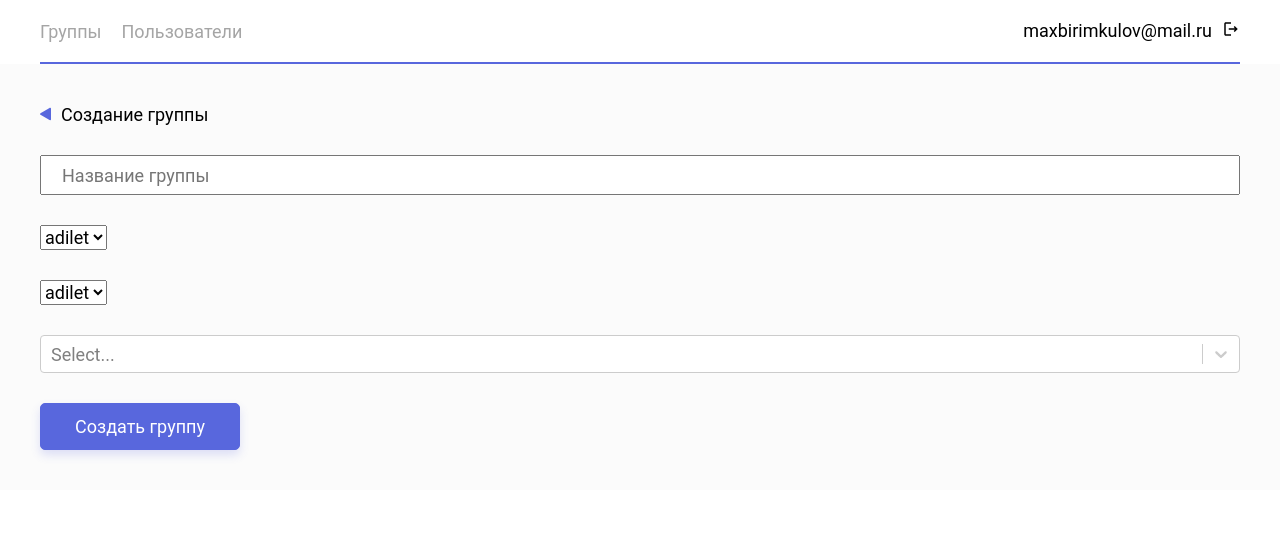
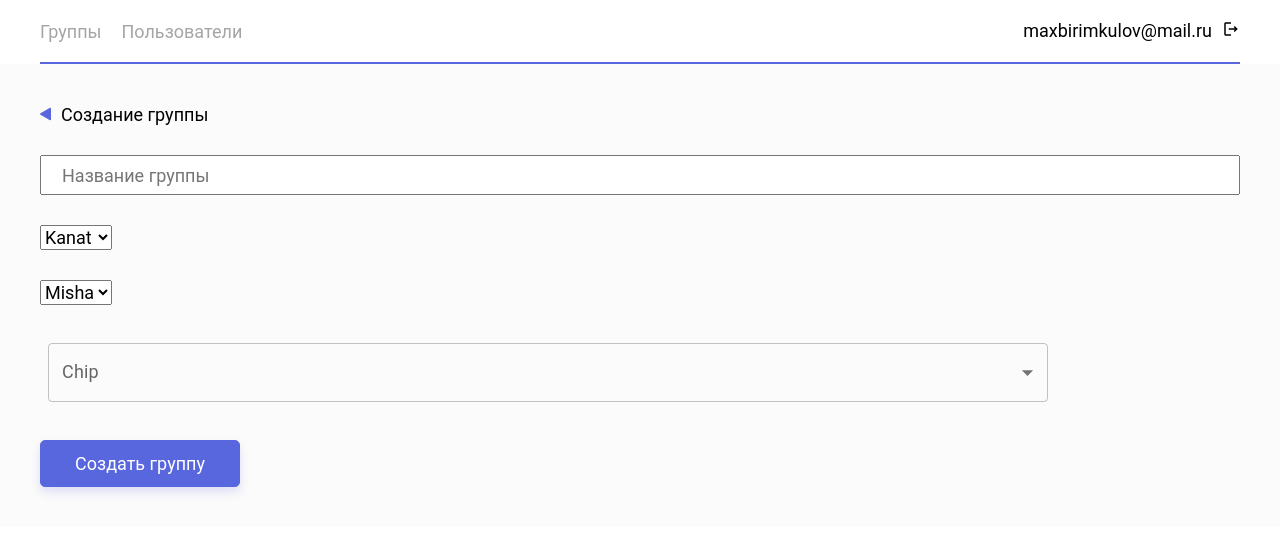
Before and after one commit to PranovAdilet/course, a React (Create React App) app: page /groups/create in a window 1280 px wide. Shown: the top 534 px of the page. Built offline with nearby package versions, Linux system fonts and the light colour scheme; data requests are answered from the project's data file.

Commit message:
add create group

```diff
--- a/db.json
+++ b/db.json
@@ -59,7 +59,7 @@
     {
       "email": "nurs@mail.ru",
       "password": "$2a$10$nGVQsKRzPHushTzxt2YamOc4GLmZ.KKb84PatCt53sBTLzNfNelYe",
-      "name": "adilet",
+      "name": "Kanat",
       "surname": "pranov",
       "phone": "+996543123123",
       "passport": "12312312123",
@@ -73,7 +73,7 @@
     {
       "email": "Muslim@mail.ru",
       "password": "$2a$10$nGVQsKRzPHushTzxt2YamOc4GLmZ.KKb84PatCt53sBTLzNfNelYe",
-      "name": "adilet",
+      "name": "Marat",
       "surname": "pranov",
       "phone": "+996543123123",
       "passport": "12312312123",
@@ -87,7 +87,7 @@
     {
       "email": "Max@mail.ru",
       "password": "$2a$10$nGVQsKRzPHushTzxt2YamOc4GLmZ.KKb84PatCt53sBTLzNfNelYe",
-      "name": "adilet",
+      "name": "Talant",
       "surname": "pranov",
       "phone": "+996543123123",
       "passport": "12312312123",
@@ -101,7 +101,7 @@
     {
       "email": "Adilet@mail.ru",
       "password": "$2a$10$nGVQsKRzPHushTzxt2YamOc4GLmZ.KKb84PatCt53sBTLzNfNelYe",
-      "name": "adilet",
+      "name": "Misha",
       "surname": "pranov",
       "phone": "+996543123123",
       "passport": "12312312123",
@@ -115,7 +115,7 @@
     {
       "email": "Adilet123@mail.ru",
       "password": "$2a$10$nGVQsKRzPHushTzxt2YamOc4GLmZ.KKb84PatCt53sBTLzNfNelYe",
-      "name": "adilet",
+      "name": "Sasha",
       "surname": "pranov",
       "phone": "+996543123123",
       "passport": "12312312123",
@@ -125,8 +125,21 @@
       "payments": [],
       "groups": [],
       "id": 11
+    },
+    {
+      "email": "Nas@mail.ru",
+      "password": "$2a$10$8s9z2fIU..iq1cxh7CNqaOyaAPLxlVSMLrqkvdjVLt40Wj0GbjSPu",
+      "name": "Nastya",
+      "surname": "Kazanskaya",
+      "phone": "+996773505320",
+      "passport": "12332321",
+      "city": "Bishkek",
+      "status": "Offline",
+      "role": "Student",
+      "payments": [],
+      "groups": [],
+      "id": 12
     }
-
   ],
   "groups": [
     {
@@ -134,8 +147,11 @@
       "title": "TS",
       "mentor": "userID",
       "support": "userID",
-      "students": ["userID", "userID"],
-      "start" : ""
+      "students": [
+        "userID",
+        "userID"
+      ],
+      "start": ""
     },
     {
       "id": 1,
@@ -191,6 +207,71 @@
       "id": "920a3f23-b72c-4e9d-8c05-8063294dc295",
       "title": "React",
       "students": ""
+    },
+    {
+      "mentor": "8",
+      "support": "11",
+      "personName": [
+        3,
+        6,
+        5
+      ],
+      "id": 21
+    },
+    {
+      "mentor": "7",
+      "support": "10",
+      "name": "",
+      "personName": [
+        3,
+        6,
+        5
+      ],
+      "id": 22
+    },
+    {
+      "name": "Frontend TS + JS",
+      "mentor": "7",
+      "support": "10",
+      "personName": [
+        3,
+        6,
+        5
+      ],
+      "id": 23
+    },
+    {
+      "name": "Frontend TS + JS",
+      "mentor": "7",
+      "support": "10",
+      "personName": [
+        3,
+        6,
+        5
+      ],
+      "id": 24
+    },
+    {
+      "name": "Frontend TS + JS",
+      "mentor": "7",
+      "support": "10",
+      "personName": [
+        3,
+        6,
+        5
+      ],
+      "id": 25
+    },
+    {
+      "name": "Frontend TS + JS",
+      "mentor": "7",
+      "support": "10",
+      "personName": [
+        3,
+        6,
+        5
+      ],
+      "id": 26
     }
   ]
 }
--- a/package.json
+++ b/package.json
@@ -3,6 +3,9 @@
   "version": "0.1.0",
   "private": true,
   "dependencies": {
+    "@emotion/react": "^11.11.1",
+    "@emotion/styled": "^11.11.0",
+    "@mui/material": "^5.13.6",
     "@reduxjs/toolkit": "^1.9.5",
     "@sendgrid/mail": "^7.7.0",
     "@testing-library/jest-dom": "^5.16.5",
--- a/src/pages/Groups/GroupsCreate.tsx
+++ b/src/pages/Groups/GroupsCreate.tsx
@@ -10,20 +10,45 @@ import {
     selectUsersSupports
 } from "../../redux/reduxSelectors/reduxSelectors";
 import {getAllUsers} from "../../redux/store/reducers/users/usersSlice";
-import SelectGroup from "./SelectGroup";
-import Select, {GroupBase} from 'react-select';
+import MultipleSelectChip from "./MultySelect";
+import {useForm, SubmitHandler} from "react-hook-form";
+import axios from "axios";
+
+
+const GroupsCreate = () => {
+
+    const {
+        register,
+        handleSubmit,
+        watch,
+        formState: { errors },
+        reset
+    } = useForm()
 
 
 
-type Option = { value: string | number | undefined; label: string  };
-
-const GroupsCreate = () => {
 
 
-    const [title, setTitle] = useState<string>('')
+    const [personName, setPersonName] = React.useState<string[]>([]);
+
+    const onSubmit: SubmitHandler<any> = (data) => {
+        const newGroup = {...data, personName }
+
+        axios.post("http://localhost:8080/groups", newGroup)
+            .then((data) => {
+                setPersonName([])
+                alert("Вы успешно добавили группу!")
+
+
+            })
+            .catch((err) => alert(err))
+
+        reset()
+    }
+
     const mentors = useSelector(selectUsersMentors)
     const supports = useSelector(selectUsersSupports)
-    const students: Option[] = useSelector(selectUsersStudents)
+
 
     const navigate = useNavigate()
     const dispatch = useAppDispatch()
@@ -32,7 +57,6 @@ const GroupsCreate = () => {
         dispatch(getAllUsers())
     }, [])
 
-    const [selectedOption, setSelectedOption] = useState<GroupBase<(string | number | undefined)[]> | null>(null );
 
     return (
         <section className='groupsCreate'>
@@ -45,29 +69,31 @@ const GroupsCreate = () => {
                     </span>
                     <span onClick={() => navigate(-1)}>Создание группы</span>
                 </div>
-                <form onSubmit={(e) => {
-                    e.preventDefault()
-                       dispatch(createGroup(title))
-                         setTitle('')
-                }} className='groupsCreate__form' action="">
+                <form onSubmit={handleSubmit(onSubmit)} className='groupsCreate__form' action="">
                     <label className='groupsCreate__label'>
-                        <input value={title} onChange={(e) => {
-                            setTitle(e.target.value)
-                        }} min="4" className='groupsCreate__input' placeholder='Название группы' type="text"/>
+                        <input {...register("name")} className='groupsCreate__input' placeholder='Название группы' type="text"/>
                     </label>
                     <label className='groupsCreate__label'>
-                        <SelectGroup options={mentors}/>
+                        <select {...register("mentor")}>
+                            {
+                                mentors.map(item => (
+                                    <option key={item.id} value={item.id}>{item.name}</option>
+                                ))
+                            }
+                        </select>
                     </label>
                     <label className='groupsCreate__label'>
-                        <SelectGroup options={supports}/>
+                        <select {...register("support")}>
+                            {
+                                supports.map(item => (
+                                    <option key={item.id} value={item.id}>{item.name}</option>
+                                ))
+                            }
+                        </select>
                     </label>
 
                     <label className='groupsCreate__label'>
-                        <Select
-                            defaultValue={selectedOption}
-                            onChange={setSelectedOption}
-                            options={students}
-                        />
+                        <MultipleSelectChip personName={personName} setPersonName={setPersonName}/>
                     </label>
 
                     <button type="submit" className='groupsCreate__create'>Создать группу</button>
--- /dev/null
+++ b/src/pages/Groups/MultySelect.tsx
@@ -0,0 +1,86 @@
+import * as React from 'react';
+import { Theme, useTheme } from '@mui/material/styles';
+import Box from '@mui/material/Box';
+import OutlinedInput from '@mui/material/OutlinedInput';
+import InputLabel from '@mui/material/InputLabel';
+import MenuItem from '@mui/material/MenuItem';
+import FormControl from '@mui/material/FormControl';
+import Select, { SelectChangeEvent } from '@mui/material/Select';
+import Chip from '@mui/material/Chip';
+import {useSelector} from "react-redux";
+import {selectUsersStudents} from "../../redux/reduxSelectors/reduxSelectors";
+
+const ITEM_HEIGHT = 48;
+const ITEM_PADDING_TOP = 8;
+const MenuProps = {
+    PaperProps: {
+        style: {
+            maxHeight: ITEM_HEIGHT * 4.5 + ITEM_PADDING_TOP,
+            width: 250,
+        },
+    },
+};
+
+type IMultipleProps = {
+    personName: string[] ,
+    setPersonName: (value:string[]) => string[] | void
+}
+
+function getStyles(name: string, personName: readonly string[], theme: Theme) {
+    return {
+        fontWeight:
+            personName.indexOf(name) === -1
+                ? theme.typography.fontWeightRegular
+                : theme.typography.fontWeightMedium,
+    };
+}
+
+export default function MultipleSelectChip({personName, setPersonName}: IMultipleProps) {
+
+    const students = useSelector(selectUsersStudents)
+
+    const theme = useTheme();
+
+    const handleChange = (event: SelectChangeEvent<typeof personName>) => {
+        const {
+            target: { value },
+        } = event;
+        setPersonName(
+            typeof value === 'string' ? value.split(',') : value,
+        );
+    };
+
+    return (
+        <div>
+            <FormControl sx={{ m: 1, width: 1000 }}>
+                <InputLabel id="demo-multiple-chip-label">Chip</InputLabel>
+                <Select
+                    labelId="demo-multiple-chip-label"
+                    id="demo-multiple-chip"
+                    multiple
+                    value={personName}
+                    onChange={handleChange}
+                    input={<OutlinedInput id="select-multiple-chip" label="Chip" />}
+                    renderValue={(selected) => (
+                        <Box sx={{ display: 'flex', flexWrap: 'wrap', gap: 0.5 }}>
+                            {selected.map((value) => (
+                                <Chip key={value} label={students.find((el) => el.value === value )!.label} />
+                            ))}
+                        </Box>
+                    )}
+                    MenuProps={MenuProps}
+                >
+                    {students.map((item) => (
+                        <MenuItem
+                            key={item.value}
+                            value={item.value}
+                            style={getStyles(item.value as string, personName, theme)}
+                        >
+                            {item.label}
+                        </MenuItem>
+                    ))}
+                </Select>
+            </FormControl>
+        </div>
+    );
+}
--- a/src/pages/Groups/SelectGroup.tsx
+++ /dev/null
@@ -1,21 +0,0 @@
-import React from 'react';
-import {IUser} from "../../interface/app.interface";
-
-type SelectGroupType = {
-    options: IUser[]
-}
-
-
-const SelectGroup = ({options}: SelectGroupType) => {
-    return (
-        <select>
-            {
-                options.map(item => (
-                    <option key={item.id} value={item.id}>{item.name}</option>
-                ))
-            }
-        </select>
-    );
-};
-
-export default SelectGroup;
```
Also changed, not shown: 1 other file (tests, documents, lock files or other folders).
